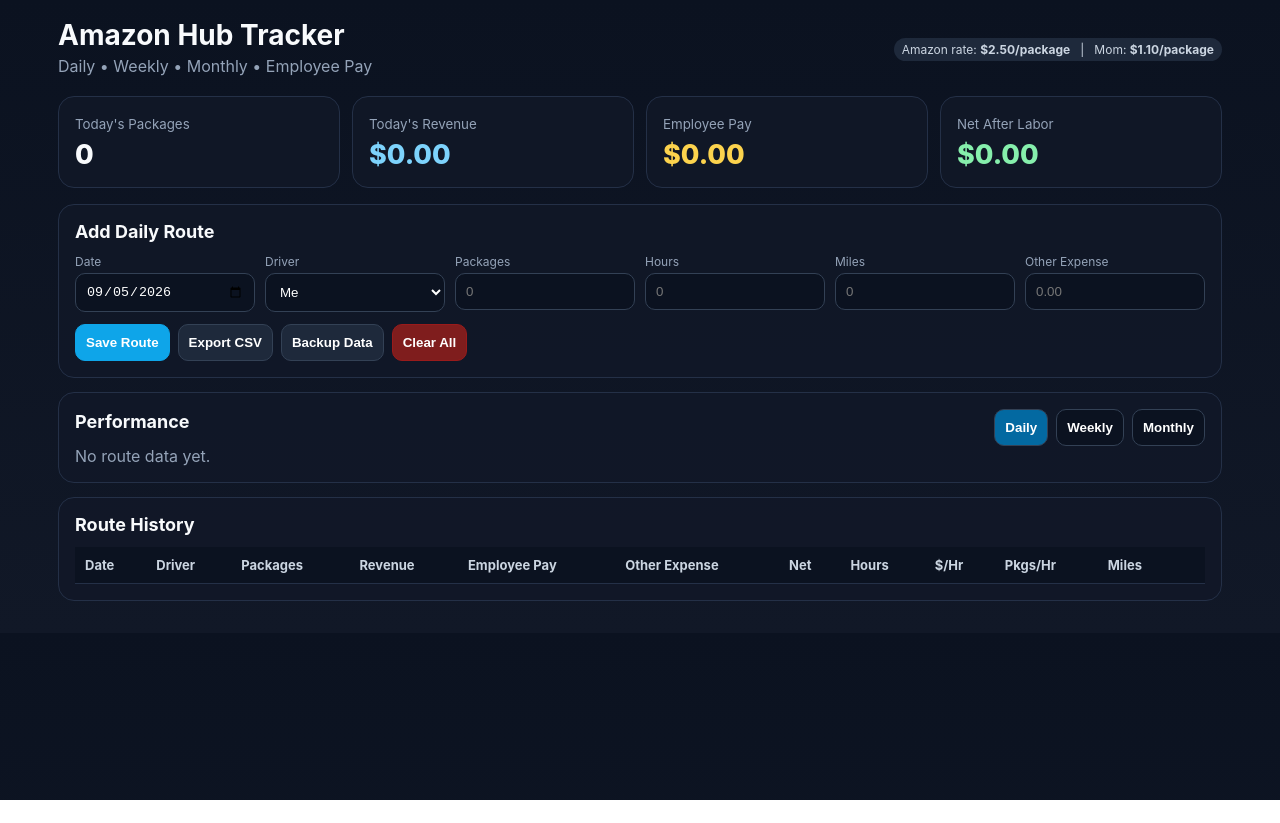
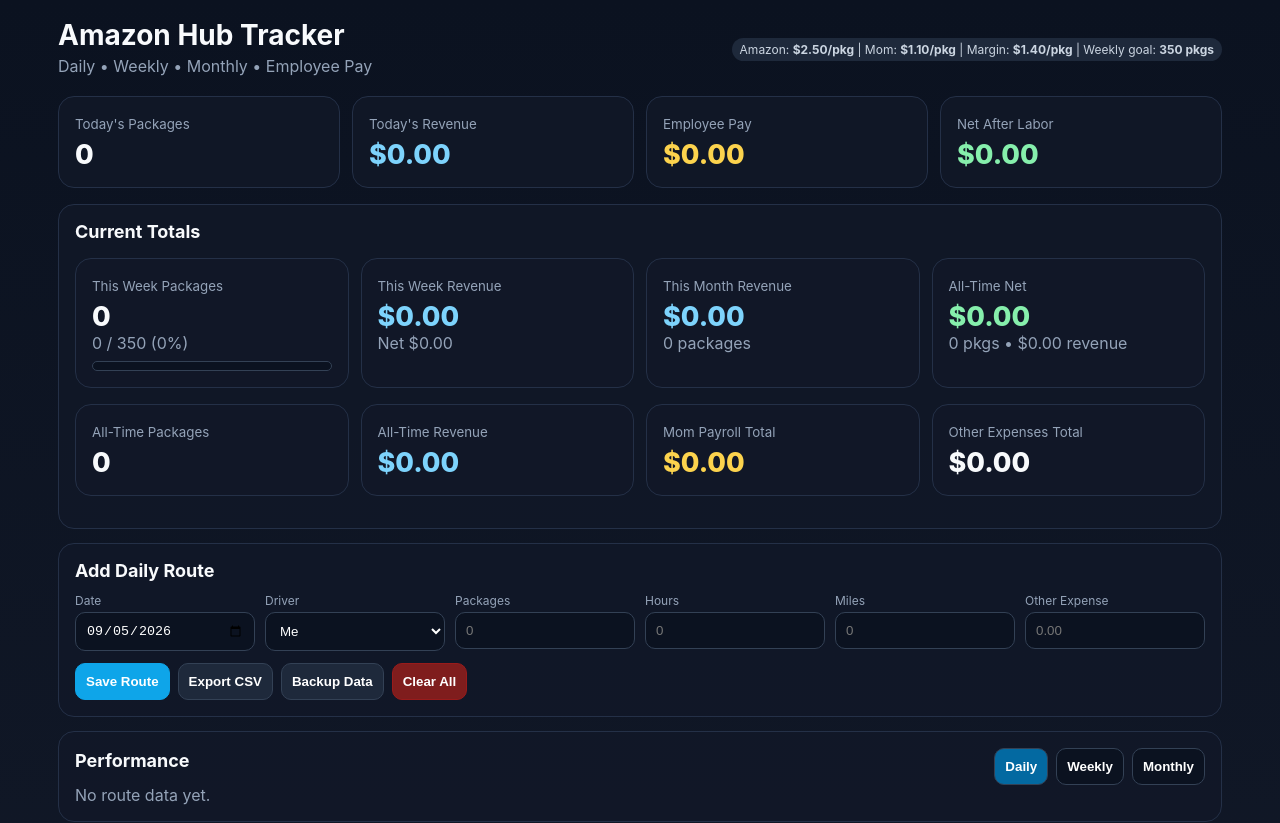
Before and after one commit to Rotrepair/rot-lead, a website: page public/index.html in a window 1280 px wide. Shown: the top 823 px of the page. Before the commit the page ends 800 px from the top, so only its background shows below. Drawn offline with Linux system fonts and the light colour scheme.

Commit message:
Add up-to-date dashboard totals and weekly goal tracking

```diff
--- a/public/index.html
+++ b/public/index.html
@@ -12,7 +12,7 @@
 .section{background:rgba(17,24,39,.9);border:1px solid var(--line);border-radius:16px;padding:16px;margin:14px 0}.section h2{margin:0 0 12px;font-size:18px}
 .form{display:grid;grid-template-columns:repeat(6,1fr);gap:10px}.form label{font-size:12px;color:var(--muted);display:block;margin-bottom:4px}input,select,button{width:100%;border-radius:10px;border:1px solid #334155;background:#0b1220;color:#fff;padding:10px}button{cursor:pointer;font-weight:700}.primary{background:#0ea5e9;border-color:#0ea5e9}.secondary{background:#1e293b}.danger{background:#7f1d1d;border-color:#991b1b}.actions{display:flex;gap:8px;flex-wrap:wrap}.actions button{width:auto}
 .tablewrap{overflow:auto}table{width:100%;border-collapse:collapse;min-width:900px}th,td{padding:10px;border-bottom:1px solid var(--line);text-align:left;font-size:13px}th{color:#cbd5e1;background:#0b1220;position:sticky;top:0}.muted{color:var(--muted)}
-.tabs{display:flex;gap:8px;flex-wrap:wrap}.tabs button{width:auto}.tabactive{background:#0369a1}.summarygrid{display:grid;grid-template-columns:repeat(3,1fr);gap:12px}.pill{display:inline-block;padding:4px 8px;border-radius:999px;background:#1e293b;color:#cbd5e1;font-size:12px}
+.tabs{display:flex;gap:8px;flex-wrap:wrap}.tabs button{width:auto}.tabactive{background:#0369a1}.summarygrid{display:grid;grid-template-columns:repeat(3,1fr);gap:12px}.pill{display:inline-block;padding:4px 8px;border-radius:999px;background:#1e293b;color:#cbd5e1;font-size:12px}.progress{height:10px;background:#0b1220;border:1px solid #334155;border-radius:999px;overflow:hidden;margin-top:8px}.progress>div{height:100%;background:#22c55e;width:0%}
 @media(max-width:900px){.grid{grid-template-columns:repeat(2,1fr)}.form{grid-template-columns:repeat(2,1fr)}.summarygrid{grid-template-columns:1fr}} @media(max-width:520px){.grid{grid-template-columns:1fr}.form{grid-template-columns:1fr}}
 </style>
 </head>
@@ -20,7 +20,7 @@
 <div class="wrap">
   <div class="top">
     <div class="title"><h1>Amazon Hub Tracker</h1><p>Daily • Weekly • Monthly • Employee Pay</p></div>
-    <div class="pill">Amazon rate: <b>$2.50/package</b> &nbsp; | &nbsp; Mom: <b>$1.10/package</b></div>
+    <div class="pill">Amazon: <b>$2.50/pkg</b> | Mom: <b>$1.10/pkg</b> | Margin: <b>$1.40/pkg</b> | Weekly goal: <b>350 pkgs</b></div>
   </div>
 
   <div class="grid">
@@ -28,6 +28,22 @@
     <div class="card"><small>Today's Revenue</small><div class="big blue" id="todayRev">$0.00</div></div>
     <div class="card"><small>Employee Pay</small><div class="big gold" id="todayPay">$0.00</div></div>
     <div class="card"><small>Net After Labor</small><div class="big green" id="todayNet">$0.00</div></div>
+  </div>
+
+  <div class="section">
+    <h2>Current Totals</h2>
+    <div class="grid">
+      <div class="card"><small>This Week Packages</small><div class="big" id="weekPkgs">0</div><div class="muted" id="weekGoalText">0 / 350</div><div class="progress"><div id="weekProgress"></div></div></div>
+      <div class="card"><small>This Week Revenue</small><div class="big blue" id="weekRev">$0.00</div><div class="muted" id="weekNet">Net $0.00</div></div>
+      <div class="card"><small>This Month Revenue</small><div class="big blue" id="monthRev">$0.00</div><div class="muted" id="monthPkgs">0 packages</div></div>
+      <div class="card"><small>All-Time Net</small><div class="big green" id="allNet">$0.00</div><div class="muted" id="allTotals">0 pkgs • $0.00 revenue</div></div>
+    </div>
+    <div class="grid">
+      <div class="card"><small>All-Time Packages</small><div class="big" id="allPkgs">0</div></div>
+      <div class="card"><small>All-Time Revenue</small><div class="big blue" id="allRev">$0.00</div></div>
+      <div class="card"><small>Mom Payroll Total</small><div class="big gold" id="allPay">$0.00</div></div>
+      <div class="card"><small>Other Expenses Total</small><div class="big" id="allExp">$0.00</div></div>
+    </div>
   </div>
 
   <div class="section">
@@ -62,7 +78,7 @@
   </div>
 </div>
 <script>
-const AMAZON_RATE=2.50, MOM_RATE=1.10;
+const AMAZON_RATE=2.50, MOM_RATE=1.10, WEEKLY_GOAL=350;
 let entries=JSON.parse(localStorage.getItem('amazonHubEntries')||'[]'); let view='daily';
 const $=id=>document.getElementById(id); $('date').value=new Date().toISOString().slice(0,10);
 function money(n){return '$'+Number(n||0).toFixed(2)}
@@ -74,7 +90,14 @@ function clearAll(){if(confirm('Delete all saved route data?')){entries=[];save(
 function startOfWeek(d){const x=new Date(d+'T12:00:00'); const day=(x.getDay()+6)%7; x.setDate(x.getDate()-day); return x.toISOString().slice(0,10)}
 function monthKey(d){return d.slice(0,7)}
 function groupKey(e){return view==='daily'?e.date:view==='weekly'?startOfWeek(e.date):monthKey(e.date)}
-function render(){const today=new Date().toISOString().slice(0,10), te=entries.filter(e=>e.date===today); let p=0,r=0,pa=0,n=0; te.forEach(e=>{const c=calc(e);p+=e.packages;r+=c.rev;pa+=c.pay;n+=c.net}); $('todayPkgs').textContent=p;$('todayRev').textContent=money(r);$('todayPay').textContent=money(pa);$('todayNet').textContent=money(n);
+function totals(list){return list.reduce((t,e)=>{const c=calc(e);t.pkgs+=e.packages;t.rev+=c.rev;t.pay+=c.pay;t.exp+=e.expense||0;t.net+=c.net;t.hours+=e.hours||0;t.miles+=e.miles||0;return t},{pkgs:0,rev:0,pay:0,exp:0,net:0,hours:0,miles:0})}
+function render(){
+ const today=new Date().toISOString().slice(0,10), week=startOfWeek(today), month=today.slice(0,7);
+ const te=entries.filter(e=>e.date===today), we=entries.filter(e=>startOfWeek(e.date)===week), me=entries.filter(e=>e.date.slice(0,7)===month);
+ const tt=totals(te), wt=totals(we), mt=totals(me), at=totals(entries);
+ $('todayPkgs').textContent=tt.pkgs;$('todayRev').textContent=money(tt.rev);$('todayPay').textContent=money(tt.pay);$('todayNet').textContent=money(tt.net);
+ $('weekPkgs').textContent=wt.pkgs;$('weekGoalText').textContent=`${wt.pkgs} / ${WEEKLY_GOAL} (${Math.min(100,Math.round(wt.pkgs/WEEKLY_GOAL*100))}%)`;$('weekProgress').style.width=Math.min(100,wt.pkgs/WEEKLY_GOAL*100)+'%';$('weekRev').textContent=money(wt.rev);$('weekNet').textContent='Net '+money(wt.net);
+ $('monthRev').textContent=money(mt.rev);$('monthPkgs').textContent=mt.pkgs+' packages';$('allNet').textContent=money(at.net);$('allTotals').textContent=`${at.pkgs} pkgs • ${money(at.rev)} revenue`;$('allPkgs').textContent=at.pkgs;$('allRev').textContent=money(at.rev);$('allPay').textContent=money(at.pay);$('allExp').textContent=money(at.exp);
  $('rows').innerHTML=entries.slice().sort((a,b)=>b.date.localeCompare(a.date)).map(e=>{const c=calc(e);return `<tr><td>${e.date}</td><td>${e.driver}</td><td>${e.packages}</td><td>${money(c.rev)}</td><td>${money(c.pay)}</td><td>${money(e.expense)}</td><td>${money(c.net)}</td><td>${e.hours.toFixed(2)}</td><td>${money(c.rate)}</td><td>${c.pph.toFixed(1)}</td><td>${e.miles.toFixed(1)}</td><td><button onclick="del(${e.id})">Delete</button></td></tr>`}).join('');
  const groups={}; entries.forEach(e=>{const k=groupKey(e);if(!groups[k])groups[k]={pkgs:0,rev:0,pay:0,exp:0,net:0,hours:0,miles:0};const c=calc(e),g=groups[k];g.pkgs+=e.packages;g.rev+=c.rev;g.pay+=c.pay;g.exp+=e.expense;g.net+=c.net;g.hours+=e.hours;g.miles+=e.miles});
  $('summary').innerHTML=Object.entries(groups).sort((a,b)=>b[0].localeCompare(a[0])).slice(0,12).map(([k,g])=>`<div class="card"><small>${view==='weekly'?'Week of ':view==='monthly'?'Month ':'Date '}${k}</small><div class="big">${g.pkgs} pkgs</div><div class="muted">Revenue ${money(g.rev)} • Employee ${money(g.pay)} • Expense ${money(g.exp)}</div><div class="green" style="margin-top:6px;font-weight:800">Net ${money(g.net)}</div><div class="muted">${g.hours.toFixed(1)} hrs • ${g.hours?money(g.net/g.hours):'$0.00'}/hr • ${g.miles.toFixed(1)} mi</div></div>`).join('')||'<div class="muted">No route data yet.</div>';
```
